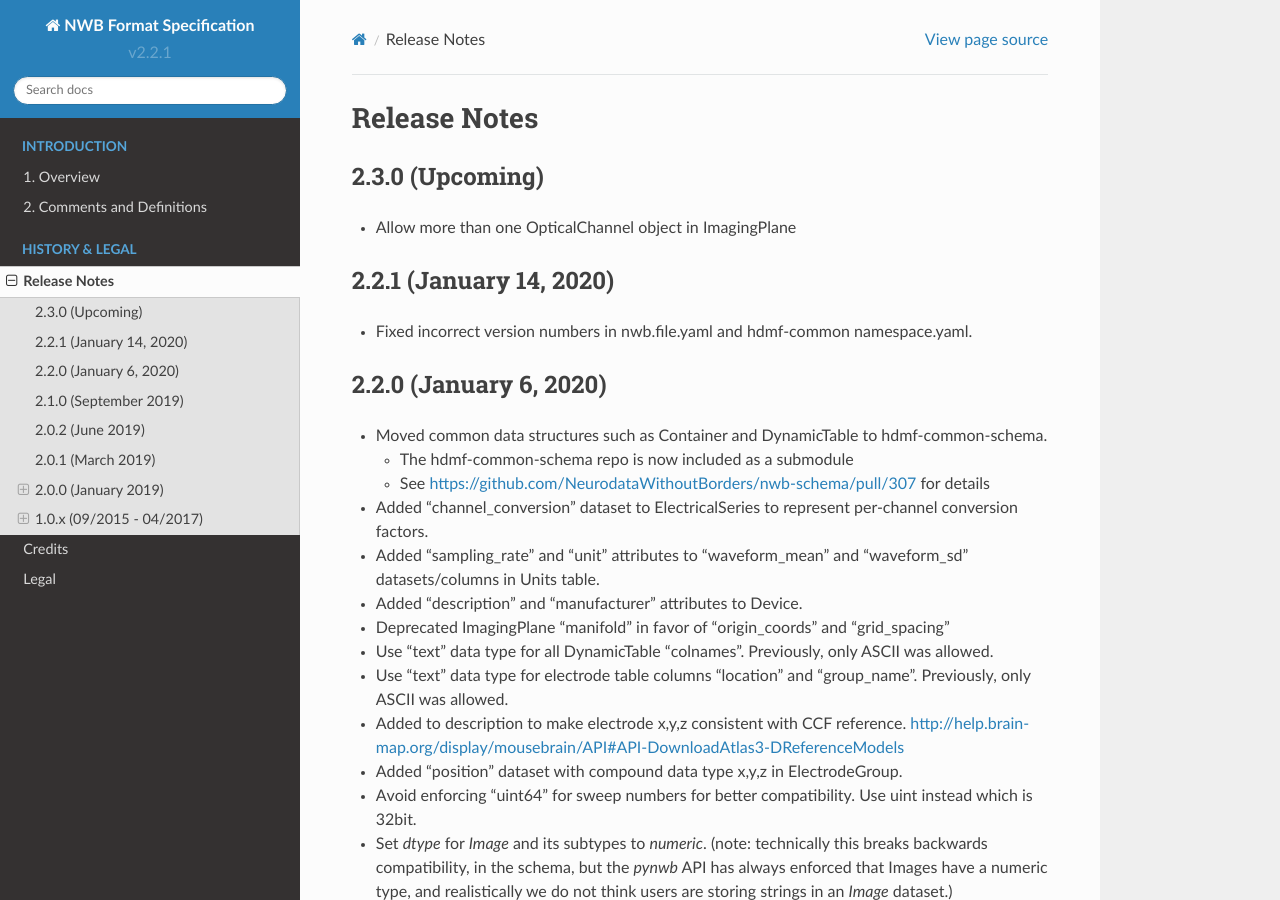
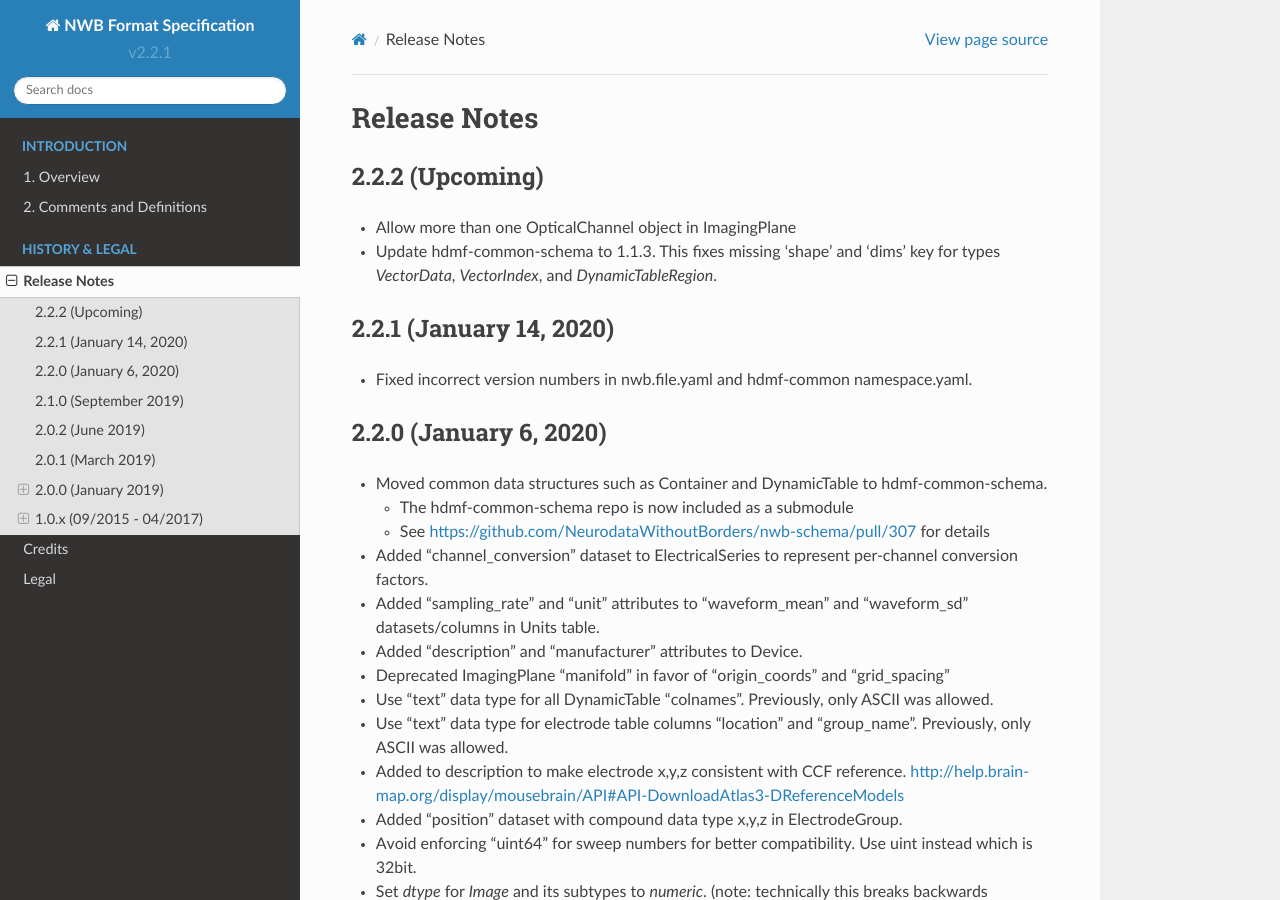
Before and after one commit to NeurodataWithoutBorders/nwb-schema, a Sphinx documentation site: the page built from docs/format/source/format_release_notes.rst, in a window 1280 px wide and 900 px high. Built offline with Sphinx 7.4.7 and the Read the Docs theme 2.0.0, drawn with Linux system fonts in a browser that asks for light colours.

Commit message:
update release notes

```diff
--- a/docs/format/source/format_release_notes.rst
+++ b/docs/format/source/format_release_notes.rst
@@ -1,9 +1,12 @@
 Release Notes
 =============
 
-2.3.0 (Upcoming)
+2.2.2 (Upcoming)
 ----------------
+
 - Allow more than one OpticalChannel object in ImagingPlane
+
+- Update hdmf-common-schema to 1.1.3. This fixes missing 'shape' and 'dims' key for types `VectorData`, `VectorIndex`, and `DynamicTableRegion`.
 
 2.2.1 (January 14, 2020)
 ------------------------
```
